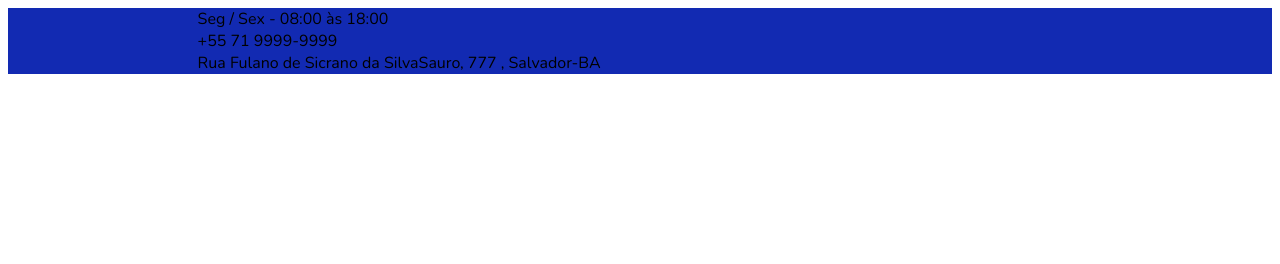
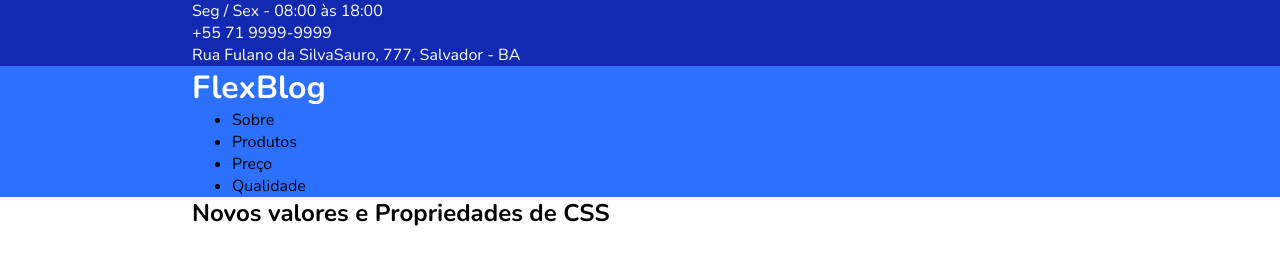
Before and after one commit to RicMerces/FlexBlog, a plain HTML site: page index.html in a window 1280 px wide. Drawn offline with nearby package versions, Linux system fonts and the light colour scheme.

Commit message:
html part 01

```diff
--- a/css/Style.css
+++ b/css/Style.css
@@ -1,5 +1,6 @@
 *{
     font-family: 'Nunito', sans-serif;
+    margin: 0;
 }
 header{
     width: 100%;
@@ -11,9 +12,20 @@ header{
 
 }
 
+.container a{
+    color: #fff;
+    text-decoration: none;
+}
+
 /* Header Info */
 
-.header-info{
-    width: 100%;
+.header-info-bg{
     background: #122ab2;
+    color: #fff;
 }
+
+/* nav-bg */
+
+.nav-bg{
+    background: #2c70ff;
+}
--- a/index.html
+++ b/index.html
@@ -11,18 +11,32 @@
     <link rel="stylesheet" href="css/Style.css">
 </head>
 <body>
-    <header class="header-info">
-       <div class="container">
-            <div>
-            Seg / Sex - 08:00 às 18:00
-           </div>
-           <div>
-            +55 71 9999-9999
-           </div>
-           <div>
-            Rua Fulano de Sicrano da SilvaSauro, 777 , Salvador-BA
-           </div>
-       </div>
+    <div class="header-info-bg">
+        <div class="container">
+            <p>Seg / Sex - 08:00 às 18:00</p>
+            <a href="tel:+55 71 9999-9999">+55 71 9999-9999</a>
+            <p>Rua Fulano da SilvaSauro, 777, Salvador - BA</p>
+        </div>
+    </div>
+
+    <header class="nav-bg">
+        <div class="container">
+           <h1> <a href="">FlexBlog</a></h1>
+
+           <ul class="nav">
+                <li>Sobre</li>
+                <li>Produtos</li>
+                <li>Preço</li>
+                <li>Qualidade</li>
+           </ul>
+        </div>
+
     </header>
+
+
+    <section class="container">
+        <h1>Novos valores e
+            Propriedades de CSS</h1>
+    </section>
 </body>
 </html>
```
